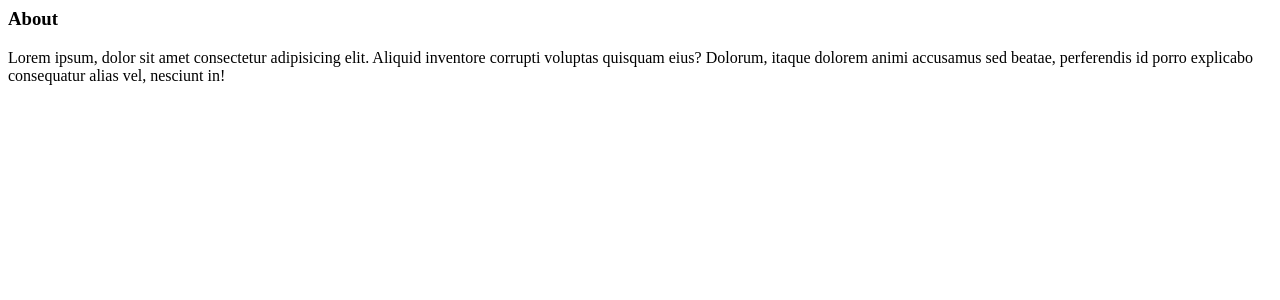
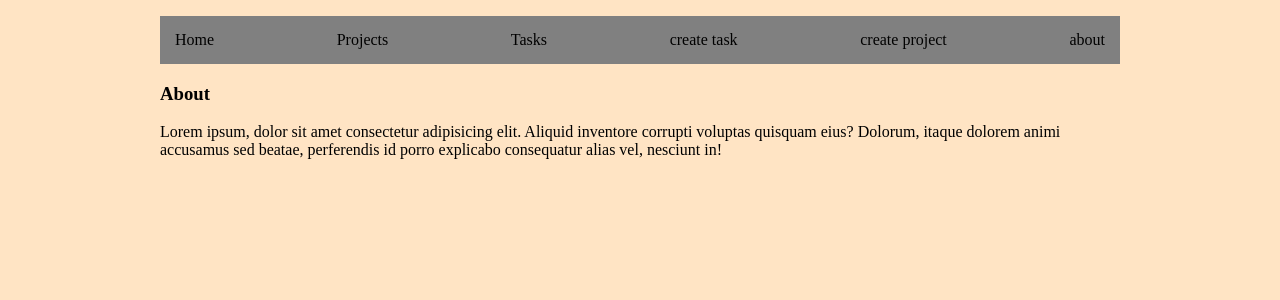
Before and after one commit to cesuni/task-project, a Django app: page /about/ in a window 1280 px wide. Shown: the top 300 px of the page. Run offline with Django 4.2, Linux system fonts and the light colour scheme.

Commit message:
correccion

```diff
--- a/myapp/templates/about.html
+++ b/myapp/templates/about.html
@@ -1,2 +1,8 @@
+{% extends 'layouts/base.html' %}
+
+{% block content %}
+
 <h3>About</h3>
 <p>Lorem ipsum, dolor sit amet consectetur adipisicing elit. Aliquid inventore corrupti voluptas quisquam eius? Dolorum, itaque dolorem animi accusamus sed beatae, perferendis id porro explicabo consequatur alias vel, nesciunt in!</p>
+
+{% endblock %}
--- a/myapp/templates/index.html
+++ b/myapp/templates/index.html
@@ -5,6 +5,8 @@
 {% block content %}
 
 <h1>{{ title }}</h1>
+
+<h3>{{ subtitle }}</h3>
 
 <img src="{% static 'logoUnipoli.png' %}" alt="" width="670">
 
--- a/myapp/templates/layouts/base.html
+++ b/myapp/templates/layouts/base.html
@@ -13,7 +13,7 @@
     <nav class="navbar container">
         <ul>
             <li>
-                <a href="/">Home</a>
+                <a href="/index">Home</a>
             </li>
             <li>
                 <a href="{% url 'projects' %}">Projects</a>
@@ -27,6 +27,9 @@
             <li>
                 <a href="{% url 'create_project' %}">create project</a>
             </li>
+            <li>
+                <a href="{% url 'about' %}">about</a>
+            </li>
         </ul>
     </nav>
 
--- a/myapp/urls.py
+++ b/myapp/urls.py
@@ -3,11 +3,11 @@ from django.urls import path
 from . import views
 
 urlpatterns = [
-    path('',                     views.index),
-    path('about/',               views.about,       name='about'),
+    path('index/',               views.index),
     path('hello/<str:username>', views.hello,),
-    path('projects/',            views.project,     name='projects',),
-    path('tasks/',               views.task,        name='tasks'),
-    path('create_task/',         views.create_task, name='create_task'),
-    path('create_project/', views.create_project, name='create_project'),
+    path('about/',               views.about,            name='about'),
+    path('projects/',            views.project,          name='projects'),
+    path('tasks/',               views.task,             name='tasks'),
+    path('create_task/',         views.create_task,      name='create_task'),
+    path('create_project/',      views.create_project,   name='create_project'),
 ]
--- a/myapp/views.py
+++ b/myapp/views.py
@@ -1,11 +1,11 @@
 from asyncio import tasks
 from turtle import title
 from urllib import request
-from django.http import HttpResponse, JsonResponse
+from django.http import HttpResponse
 from .forms import CreateNewProject, CreateNewTask
 
 from myapp.forms import CreateNewTask
-# realizar consultas
+# importamos los modelos para realizar consultas
 from .models import Project, Task
 from django.shortcuts import render, redirect
 # from django.shortcuts import get_object_or_404
@@ -15,8 +15,10 @@ from django.shortcuts import render, redirect
 
 def index(request):
     title = 'Universidad Politecnica'
+    subtitle = 'Ingenieria en software'
     return render(request, 'index.html', {
-        'title': title
+        'title': title,
+        'subtitle': subtitle
     })
 
 
```
